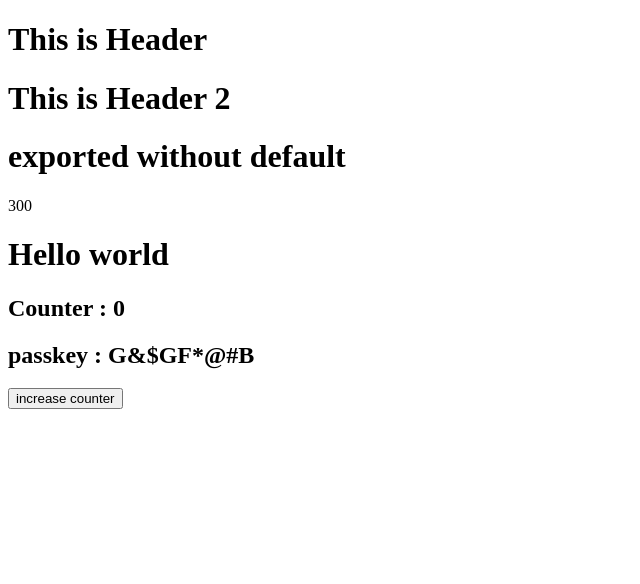
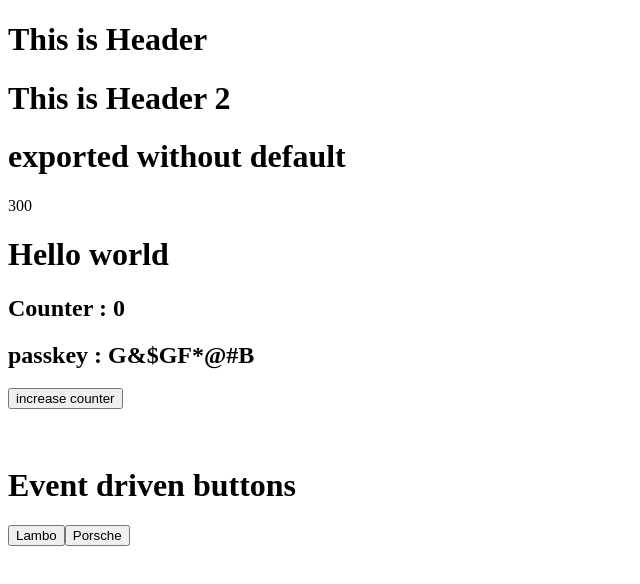
Before and after one commit to kaihatsuRONIT/reactRevision, a React (Vite) app in the folder react-blog-app/: page / in a window 1280 px wide. Shown: the top 584 px of the page, without its empty margins (0-640 px from the left). Built offline with nearby package versions, Linux system fonts and the light colour scheme.

Commit message:
added HeaderNew

```diff
--- a/react-blog-app/src/App.jsx
+++ b/react-blog-app/src/App.jsx
@@ -1,5 +1,6 @@
 import { useState } from "react";
 import Headera, { Header2, ExportedFunc, passKey } from "./Header";
+import HeaderNew from "./HeaderNew";
 
 function App() {
   const [counter,setCounter] = useState(0);
@@ -13,6 +14,10 @@ function App() {
       <h2>Counter : {counter}</h2>
       <h2>passkey : {passKey}</h2>  {/*as it is not a component, it does not require captial alphabet start*/}
       <button onClick={()=> setCounter(counter+1)}>increase counter</button>
+      <br />
+      <br />
+      <br />
+      <HeaderNew/>
     </>
   )
 }
```
